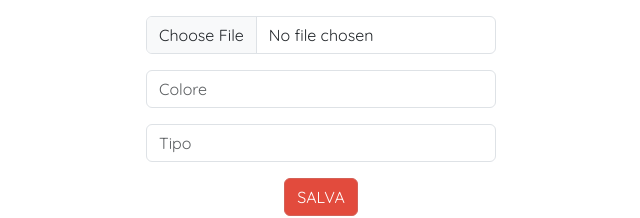
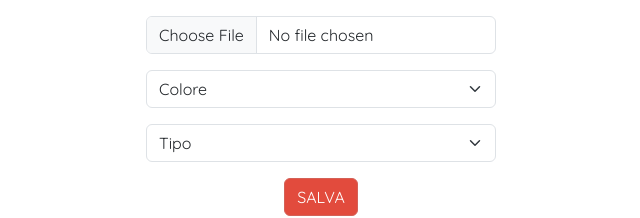
Before and after one commit to MichelaVivacqua/mimis_wardrobe_fe, a React (Vite) app: page /MyNavbar/CreaIndumento in a window 1280 px wide. Shown: the part 419-637 px from the top of the page, without its empty margins (319-959 px from the left). Built offline with nearby package versions, Linux system fonts and the light colour scheme.

Commit message:
selezione tipo e colore da dropdown

```diff
--- a/src/components/CreaIndumento.jsx
+++ b/src/components/CreaIndumento.jsx
@@ -115,7 +115,7 @@ const CreaIndumento = () => {
           />
         </Form.Group>
 
-        <Form.Group className="m-3">
+        {/* <Form.Group className="m-3">
           <Form.Control
             type="text"
             placeholder="Colore"
@@ -131,6 +131,65 @@ const CreaIndumento = () => {
             value={tipo}
             onChange={(e) => setTipo(e.target.value)}
           />
+        </Form.Group> */}
+
+        <Form.Group className="m-3">
+          <Form.Select
+            value={colore}
+            onChange={(e) => setColore(e.target.value)}
+          >
+            <option value="">Colore</option>
+            <option value="bianco">Bianco</option>
+            <option value="NERO">Nero</option>
+            <option value="bordeaux">Bordeaux</option>
+            <option value="rosso">Rosso</option>
+            <option value="arancione">Arancione</option>
+            <option value="giallo">Giallo</option>
+            <option value="verde">Verde</option>
+            <option value="blu">Blu</option>
+            <option value="ciano">Ciano</option>
+            <option value="azzurro">Azzurro</option>
+            <option value="viola">Viola</option>
+            <option value="lilla">Lilla</option>
+            <option value="rosa">Rosa</option>
+            <option value="magenta">Magenta</option>
+            <option value="grigio">Grigio</option>
+            <option value="marrone">Marrone</option>
+            <option value="beige">Beige</option>
+            <option value="oro">Oro</option>
+            <option value="ARGENTO">Argento</option>
+          </Form.Select>
+        </Form.Group>
+
+        <Form.Group className="m-3">
+          <Form.Select value={tipo} onChange={(e) => setTipo(e.target.value)}>
+            <option value="">Tipo</option>
+            <option value="jeans">Jeans</option>
+            <option value="pantaloni">Pantaloni</option>
+            <option value="gonna">Gonna</option>
+            <option value="pantaloncini">Pantaloncini</option>
+            <option value="TOP">Top</option>
+            <option value="maglioncino">Maglioncino</option>
+            <option value="maglia">Maglia</option>
+            <option value="felpa">Felpa</option>
+            <option value="camicia">Camicia</option>
+            <option value="canottiera">Canottiera</option>
+            <option value="BODY">Body</option>
+            <option value="tuta">Tuta</option>
+            <option value="abito">Abito</option>
+            <option value="borsa">Borsa</option>
+            <option value="cintura">Cintura</option>
+            <option value="sneakers">Sneakers</option>
+            <option value="sandali">Sandali</option>
+            <option value="tacchi">Tacchi</option>
+            <option value="anfibi">Anfibi</option>
+            <option value="stivali">Stivali</option>
+            <option value="sciarpa">Sciarpa</option>
+            <option value="cappotto">Cappotto</option>
+            <option value="trench">Trench</option>
+            <option value="giacca">Giacca</option>
+            <option value="giubotto">Giubotto</option>
+          </Form.Select>
         </Form.Group>
 
         <Button type="submit" className="custom-button">
```
